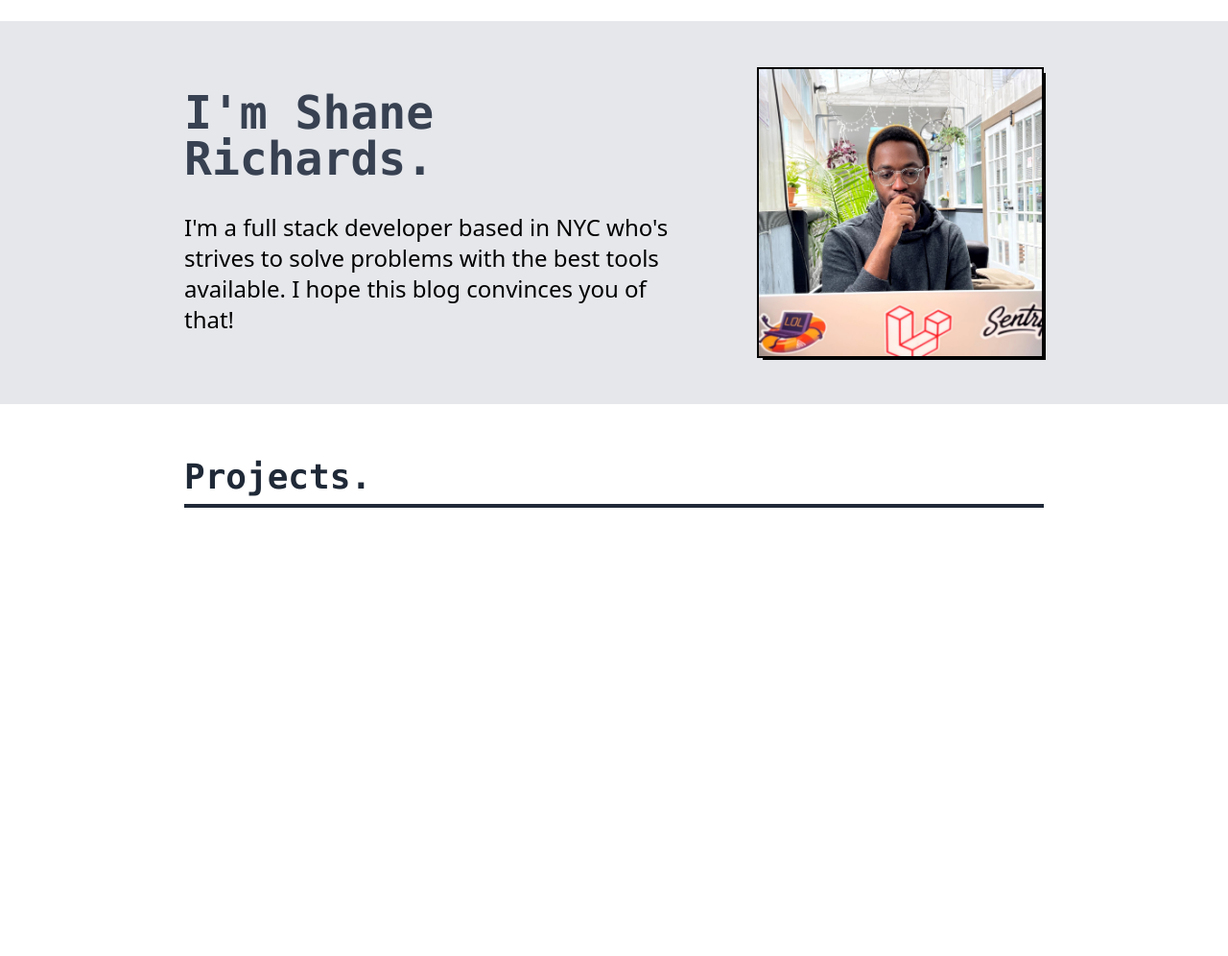
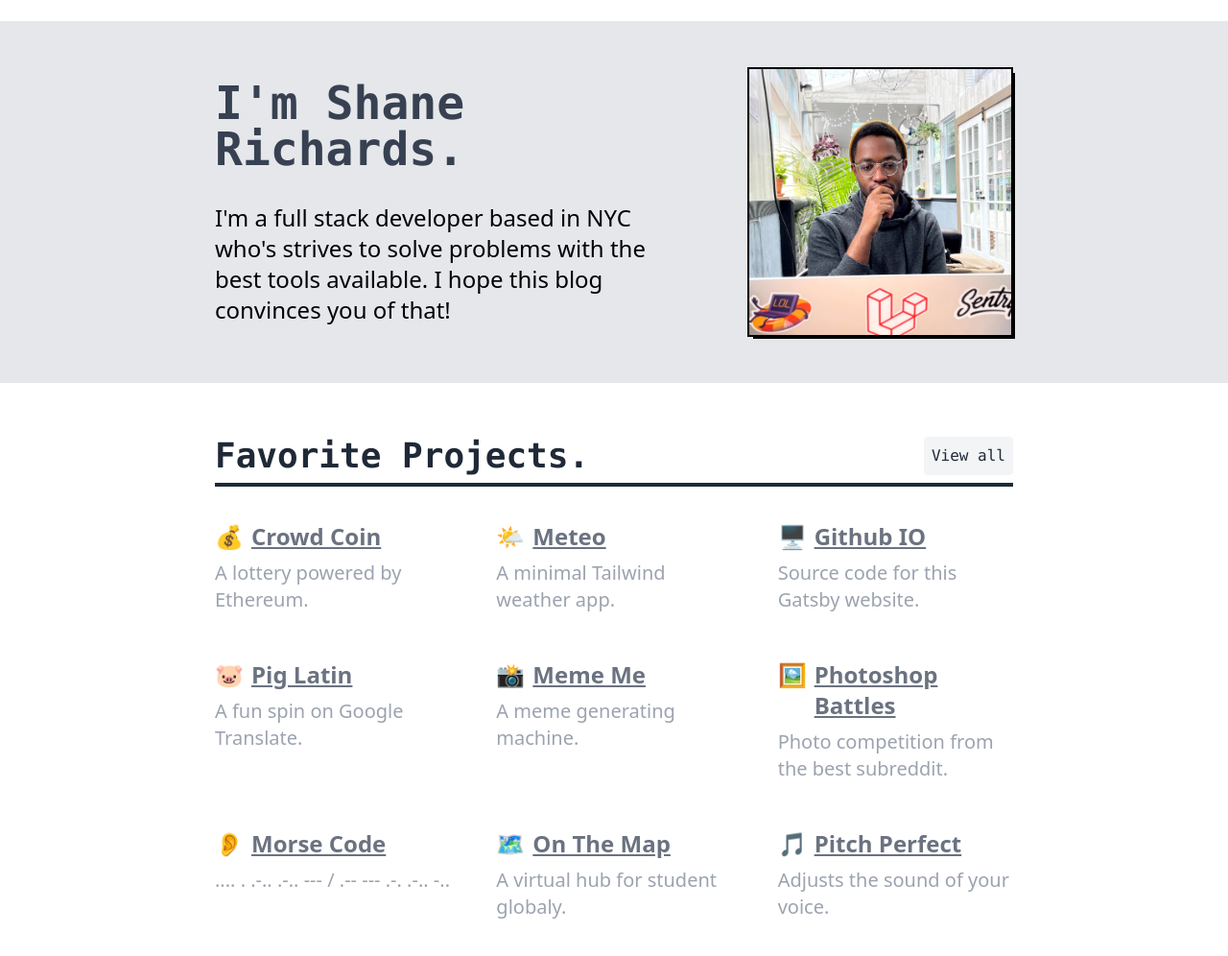
Before and after one commit to ShaneRich5/ShaneRich5.github.io, a Gatsby site: page / in a window 1280 px wide. Shown: the part 84-1080 px from the top of the page at 96% size. Before the commit the page ends 832 px from the top, so only its background shows below. Built offline with nearby package versions, Linux system fonts and the light colour scheme; Gatsby itself is replaced by a stand-in of ours.

Commit message:
feat: add projects section

```diff
--- a/src/components/center-container.tsx
+++ b/src/components/center-container.tsx
@@ -1,7 +1,7 @@
 import React from "react"
 
 const CenterContainer: React.FC = ({ children}) => (
-  <div className="max-w-4xl mx-auto">
+  <div className="max-w-4xl mx-auto px-8">
     {children}
   </div>
 )
--- a/src/pages/index.tsx
+++ b/src/pages/index.tsx
@@ -2,6 +2,63 @@ import React from "react"
 import Layout from "../components/layout"
 import CenterContainer from "../components/center-container"
 import profilePicture from "../images/profile-pic.jpg"
+
+const projects = [
+  {
+    emoji: "💰",
+    title: "Crowd Coin",
+    description: "A lottery powered by Ethereum.",
+    link: "https://github.com/ShaneRich5/crowd-coin-web",
+  },
+  {
+    emoji: "🌤️",
+    title: "Meteo",
+    description: "A minimal Tailwind weather app.",
+    link: "https://meteo-forecast.netlify.app/",
+  },
+  {
+    emoji: "🖥️",
+    title: "Github IO",
+    description: "Source code for this Gatsby website.",
+    link: "https://github.com/ShaneRich5/shanerich5.github.io",
+  },
+  {
+    emoji: "🐷",
+    title: "Pig Latin",
+    description: "A fun spin on Google Translate.",
+    link: "https://github.com/ShaneRich5/piglatin-android",
+  },
+  {
+    emoji: "📸",
+    title: "Meme Me",
+    description: "A meme generating machine.",
+    link: "https://github.com/ShaneRich5/meme-me-v2",
+  },
+  {
+    emoji: "🖼️",
+    title: "Photoshop Battles",
+    description: "Photo competition from the best subreddit.",
+    link: "https://github.com/ShaneRich5/photoshop-battles",
+  },
+  {
+    emoji: "👂",
+    title: "Morse Code",
+    description: ".... . .-.. .-.. --- / .-- --- .-. .-.. -..",
+    link: "https://github.com/ShaneRich5/morse-code",
+  },
+  {
+    emoji: "🗺️",
+    title: "On The Map",
+    description: "A virtual hub for student globaly.",
+    link: "https://github.com/ShaneRich5/on-the-map",
+  },
+  {
+    emoji: "🎵",
+    title: "Pitch Perfect",
+    description: "Adjusts the sound of your voice.",
+    link: "https://github.com/ShaneRich5/pitch-perfect",
+  },
+]
 
 const IndexPage = () => {
   return (
@@ -25,9 +82,23 @@ const IndexPage = () => {
       </section>
       <section className="my-14">
         <CenterContainer>
-          <h3 className="text-gray-800 font-mono font-bold text-4xl border-b-4 border-gray-800 mb-6 pb-2">
-            Projects.
+          <h3 className="text-gray-800 font-mono border-b-4 border-gray-800 mb-6 pb-2 flex justify-between">
+            <span className="font-bold text-4xl ">Favorite Projects.</span>
+            <a href="/projects" className="bg-gray-100 text-base p-2 rounded hover:bg-gray-200">View all</a>
           </h3>
+          <div className="grid grid-cols-2 md:grid-cols-3 gap-12 py-3">
+            {projects.map(project => (
+              <div className="col-span-1" key={project.title}>
+                <a href={project.link} target="_blank">
+                  <h4 className="text-2xl flex">
+                    <span className="mr-2">{project.emoji}</span>
+                    <span className="underline font-semibold text-gray-500">{project.title}</span>
+                  </h4>
+                </a>
+                <p className="text-xl text-gray-400 mt-2">{project.description}</p>
+              </div>
+            ))}
+          </div>
         </CenterContainer>
       </section>
     </Layout>
```
